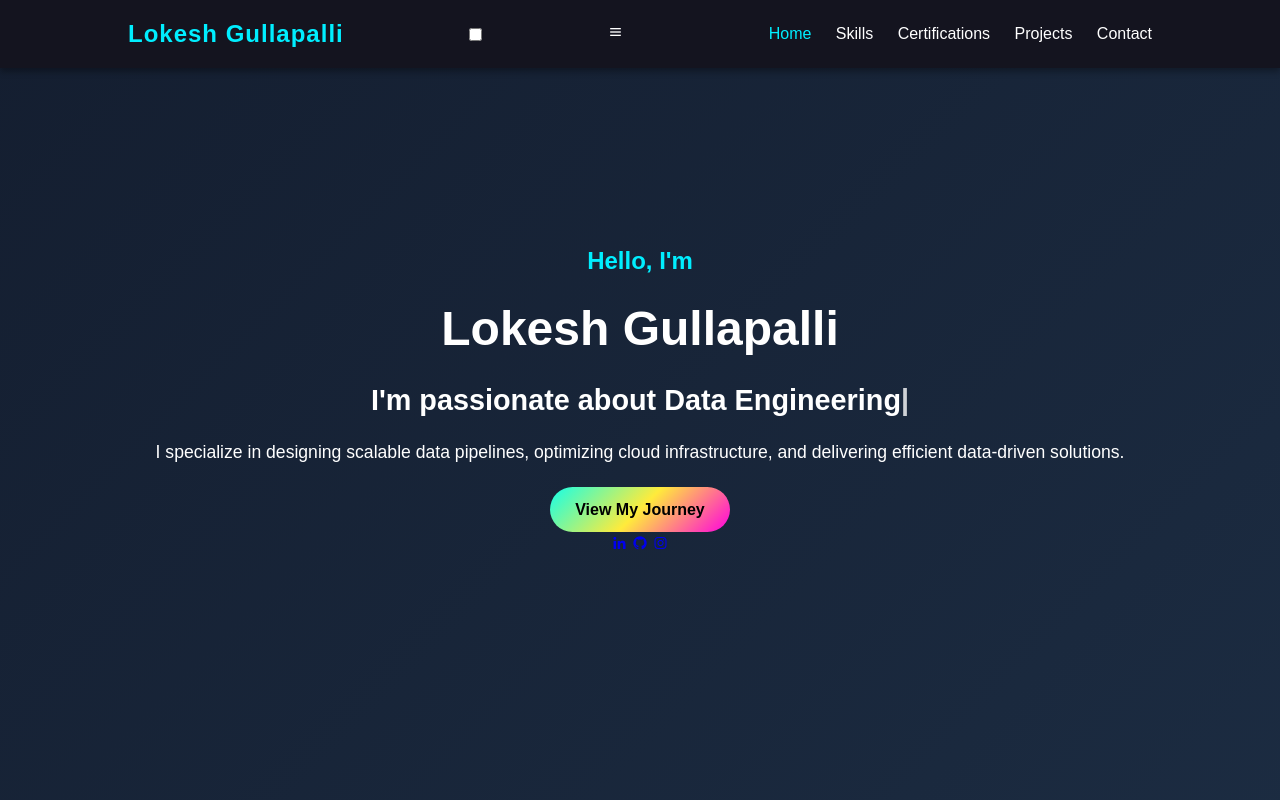
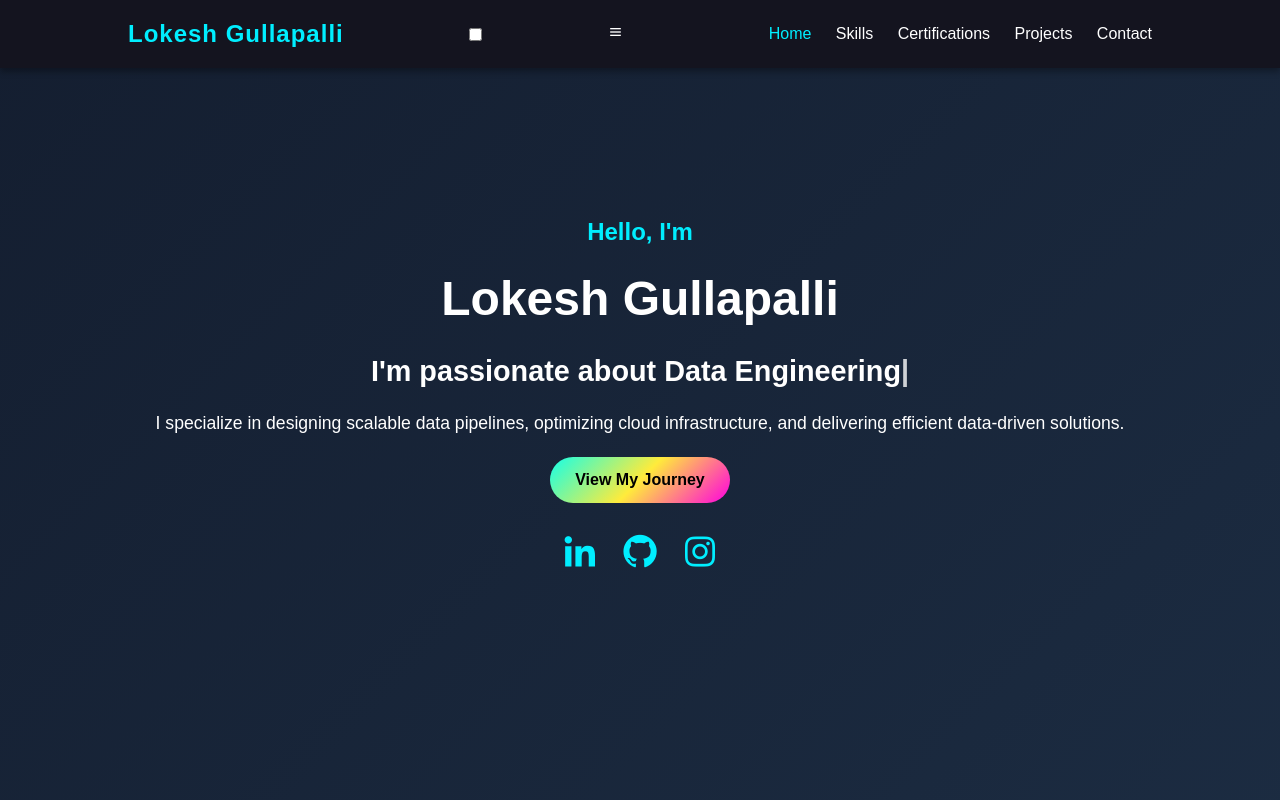
Before and after one commit to LokeshGullapalli/LokeshGullapalli.github.io, a plain HTML site: page index.html in a window 1280 px wide. Shown: the top 800 px of the page. Drawn offline with nearby package versions, Linux system fonts and the light colour scheme; files whose address does not match are found by name.

Commit message:
Update style.css

```diff
--- a/style.css
+++ b/style.css
@@ -279,3 +279,22 @@ body.timeline {
         margin-bottom: 10px;
     }
 }
+
+/* Social Media Icons in Home Section */
+.home-sci {
+    display: flex;
+    gap: 20px; /* Space between icons */
+    justify-content: center;
+    margin-top: 20px;
+}
+
+.home-sci a {
+    font-size: 2.5rem; /* Increased icon size */
+    color: #0ef;
+    transition: transform 0.3s, color 0.3s;
+}
+
+.home-sci a:hover {
+    color: #fff;
+    transform: scale(1.2); /* Enlarge icon slightly on hover */
+}
```
